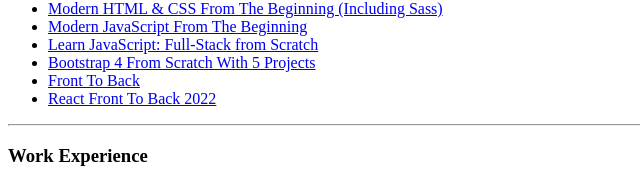
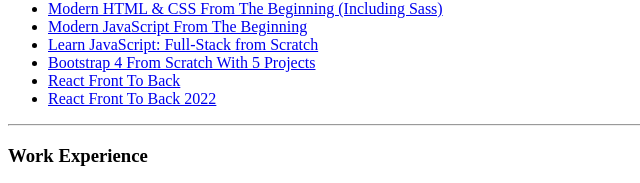
Before and after one commit to JDesigns716/cv, a plain HTML site: page index.html in a window 1280 px wide. Shown: the part 273-456 px from the top of the page, 0-640 px from the left. Drawn offline with Linux system fonts and the light colour scheme.

Commit message:
more typos

```diff
--- a/index.html
+++ b/index.html
@@ -38,7 +38,7 @@
         from Scratch</a></li>
     <li><a href='https://www.udemy.com/course/bootstrap-4-from-scratch-with-5-projects/'>Bootstrap 4 From Scratch With 5
         Projects</a></li>
-    <li><a href='https://www.udemy.com/course/modern-react-front-to-back/'>Front To Back</a></li>
+    <li><a href='https://www.udemy.com/course/modern-react-front-to-back/'>React Front To Back</a></li>
     <li><a href='https://www.udemy.com/course/react-front-to-back-2022/'>React Front To Back 2022</a></li>
   </ul>
   <hr />
```
